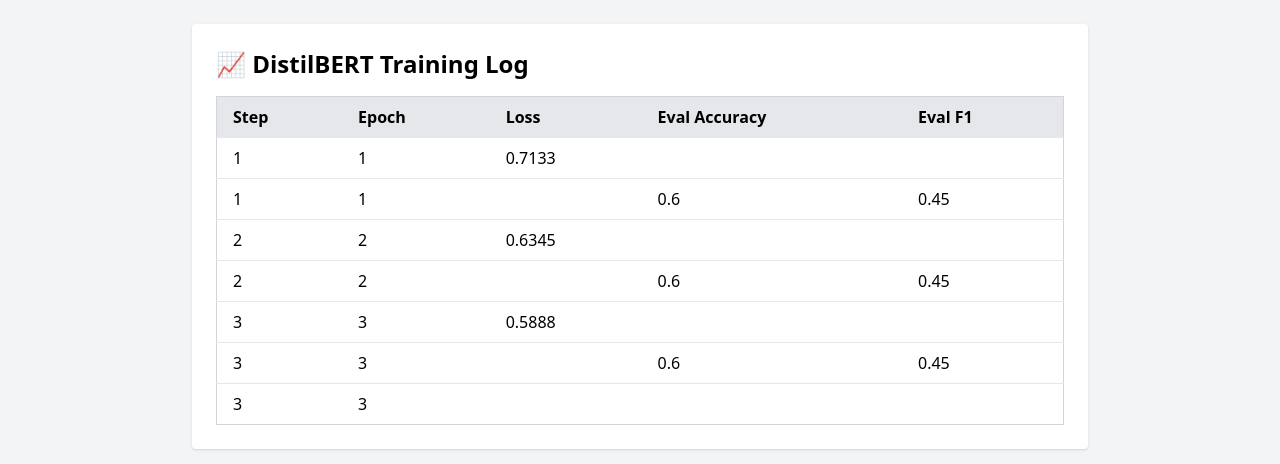
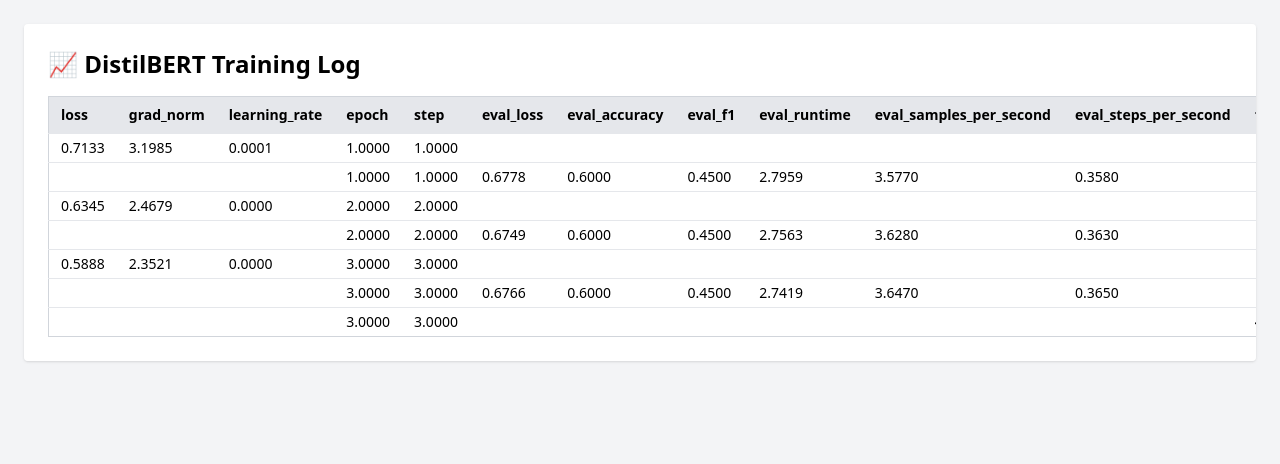
Before and after one commit to dani-ange/dani-ange.github.io, a plain HTML site: page docs/index.html in a window 1280 px wide. Drawn offline with nearby package versions, Linux system fonts and the light colour scheme.

Commit message:
Update index.html

```diff
--- a/docs/index.html
+++ b/docs/index.html
@@ -6,20 +6,14 @@
   <script src="https://cdn.tailwindcss.com"></script>
 </head>
 <body class="bg-gray-100 font-sans p-6">
-  <div class="max-w-4xl mx-auto bg-white rounded shadow p-6">
+  <div class="max-w-7xl mx-auto bg-white rounded shadow p-6 overflow-auto">
     <h1 class="text-2xl font-bold mb-4">📈 DistilBERT Training Log</h1>
-    <table class="min-w-full table-auto border border-gray-300">
-      <thead class="bg-gray-200">
-        <tr>
-          <th class="px-4 py-2 text-left">Step</th>
-          <th class="px-4 py-2 text-left">Epoch</th>
-          <th class="px-4 py-2 text-left">Loss</th>
-          <th class="px-4 py-2 text-left">Eval Accuracy</th>
-          <th class="px-4 py-2 text-left">Eval F1</th>
-        </tr>
+    <table class="min-w-full table-auto border border-gray-300 text-sm">
+      <thead class="bg-gray-200" id="table-head">
+        <!-- JS will insert headers -->
       </thead>
       <tbody id="log-body" class="bg-white">
-        <!-- Rows will be filled by JS -->
+        <!-- JS will insert data rows -->
       </tbody>
     </table>
   </div>
@@ -28,30 +22,39 @@
     fetch("log.json")
       .then(res => res.json())
       .then(data => {
+        if (!Array.isArray(data) || data.length === 0) return;
+
+        const headers = Array.from(
+          new Set(data.flatMap(row => Object.keys(row)))
+        );
+
+        const thead = document.getElementById("table-head");
+        const headerRow = document.createElement("tr");
+        headers.forEach(h => {
+          const th = document.createElement("th");
+          th.className = "px-3 py-2 text-left font-semibold";
+          th.textContent = h;
+          headerRow.appendChild(th);
+        });
+        thead.appendChild(headerRow);
+
         const tbody = document.getElementById("log-body");
-        data.forEach(entry => {
-          const row = document.createElement("tr");
-          row.className = "border-t border-gray-200";
-
-          const step = entry.step ?? "";
-          const epoch = entry.epoch ?? "";
-          const loss = entry.loss ?? "";
-          const acc = entry.eval_accuracy ?? "";
-          const f1 = entry.f1 ?? entry.eval_f1 ?? "";
-
-          row.innerHTML = `
-            <td class="px-4 py-2">${step}</td>
-            <td class="px-4 py-2">${epoch}</td>
-            <td class="px-4 py-2">${loss}</td>
-            <td class="px-4 py-2">${acc}</td>
-            <td class="px-4 py-2">${f1}</td>
-          `;
-          tbody.appendChild(row);
+        data.forEach(row => {
+          const tr = document.createElement("tr");
+          tr.className = "border-t border-gray-200";
+          headers.forEach(h => {
+            const td = document.createElement("td");
+            td.className = "px-3 py-1 whitespace-nowrap";
+            const val = row[h];
+            td.textContent = (typeof val === "number" ? val.toFixed(4) : val) ?? "";
+            tr.appendChild(td);
+          });
+          tbody.appendChild(tr);
         });
       })
       .catch(err => {
         document.getElementById("log-body").innerHTML =
-          '<tr><td colspan="5" class="px-4 py-2 text-red-500">Error loading log: ' + err + '</td></tr>';
+          `<tr><td colspan="100%" class="px-4 py-2 text-red-500">⚠️ Failed to load log.json: ${err}</td></tr>`;
       });
   </script>
 </body>
```
